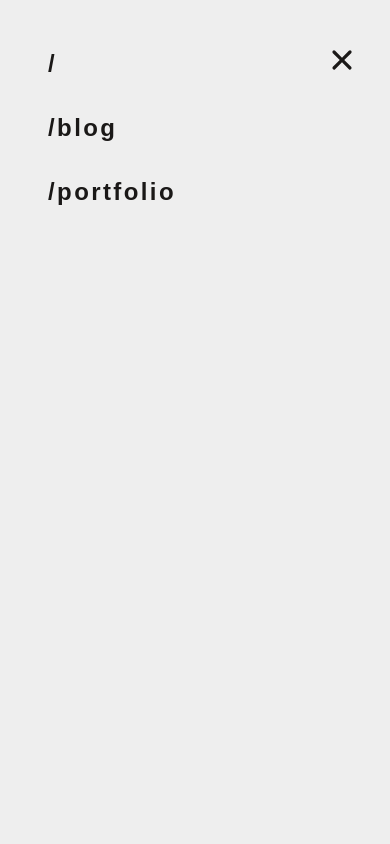
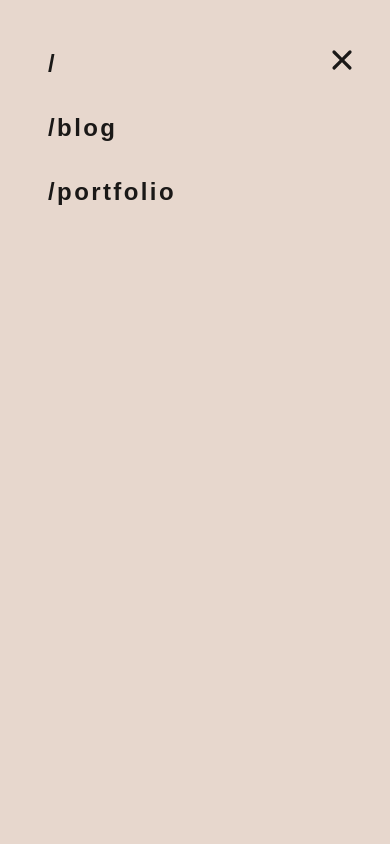
Before and after one commit to codigoisaac/isaacmuniz.pro, a Next.js app: page /blog in a window 390 px wide. Both pictures are taken after a click on the button "Toggle Menu". Shown: the top 844 px of the page. Built offline with nearby package versions, Linux system fonts and the light colour scheme; a web font is replaced by a local one.

Commit message:
fiz mobile nav colors

```diff
--- a/components/layout/MobileNav.tsx
+++ b/components/layout/MobileNav.tsx
@@ -63,13 +63,13 @@ export default function MobileNav() {
             as={Fragment}
             enter="transition ease-in-out duration-300 transform"
             enterFrom="translate-x-full opacity-0"
-            enterTo="translate-x-0 opacity-95"
+            enterTo="translate-x-0 opacity-80"
             leave="transition ease-in duration-200 transform"
-            leaveFrom="translate-x-0 opacity-95"
+            leaveFrom="translate-x-0 opacity-80"
             leaveTo="translate-x-full opacity-0"
             unmount={false}
           >
-            <DialogPanel className="font-transducer fixed top-0 left-0 z-70 h-full w-full duration-300 bg-base-300">
+            <DialogPanel className="font-transducer fixed top-0 left-0 z-70 h-full w-full duration-300 bg-base-100">
               <nav
                 ref={navRef}
                 className="mt-8 flex h-full basis-0 flex-col items-start overflow-y-auto pt-2 pl-12 text-left"
@@ -78,7 +78,7 @@ export default function MobileNav() {
                   <Link
                     key={link.title}
                     href={link.href}
-                    className="hover:text-primary-500 dark:hover:text-primary-400 mb-4 py-2 pr-4 text-2xl font-bold tracking-widest outline-0 hover:underline text-base-content"
+                    className="hover:text-primary mb-4 py-2 pr-4 text-2xl font-bold tracking-widest outline-0 hover:underline text-base-content"
                     onClick={onToggleNav}
                   >
                     {link.title}
@@ -86,8 +86,9 @@ export default function MobileNav() {
                 ))}
               </nav>
 
+              {/* Close Button */}
               <button
-                className="hover:text-primary-500 dark:hover:text-primary-400 fixed top-7 right-4 z-80 h-16 w-16 p-4 cursor-pointer text-base-content"
+                className="hover:text-primary fixed top-7 right-4 z-80 h-16 w-16 p-4 cursor-pointer text-base-content"
                 aria-label="Toggle Menu"
                 onClick={onToggleNav}
               >
```
